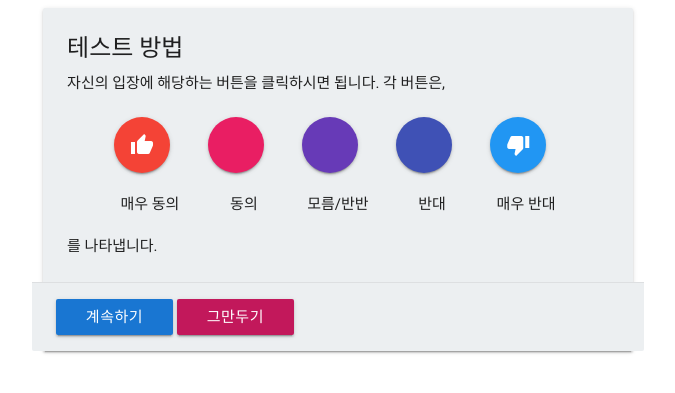
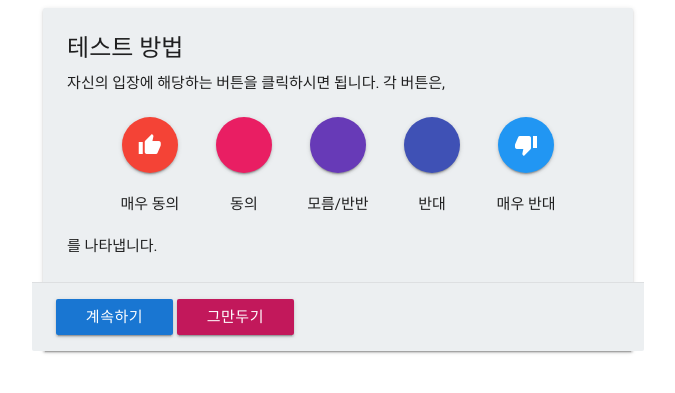
Before and after one commit to soma0sd/Freethinker-N-Value, a Jekyll site: the page built from start.html, in a window 1280 px wide. Shown: the top 393 px of the page, without its empty margins (302-977 px from the left). Built offline with Jekyll 4.4.1, drawn with Linux system fonts in a browser that asks for light colours; nearby versions of some CDN libraries.

Commit message:
서식 수정 2

```diff
--- a/start.html
+++ b/start.html
@@ -8,7 +8,7 @@ layout: default
        <span class="card-title">테스트 방법</span>
        <p>자신의 입장에 해당하는 버튼을 클릭하시면 됩니다. 각 버튼은,</p>
        <br />
-       <div class="row">
+       <div class="row center-align">
          <div class="col s2 offset-s1">
            <button class="btn-floating btn-large waves-effect waves-light red">
            <i class="material-icons">thumb_up</i>
```
